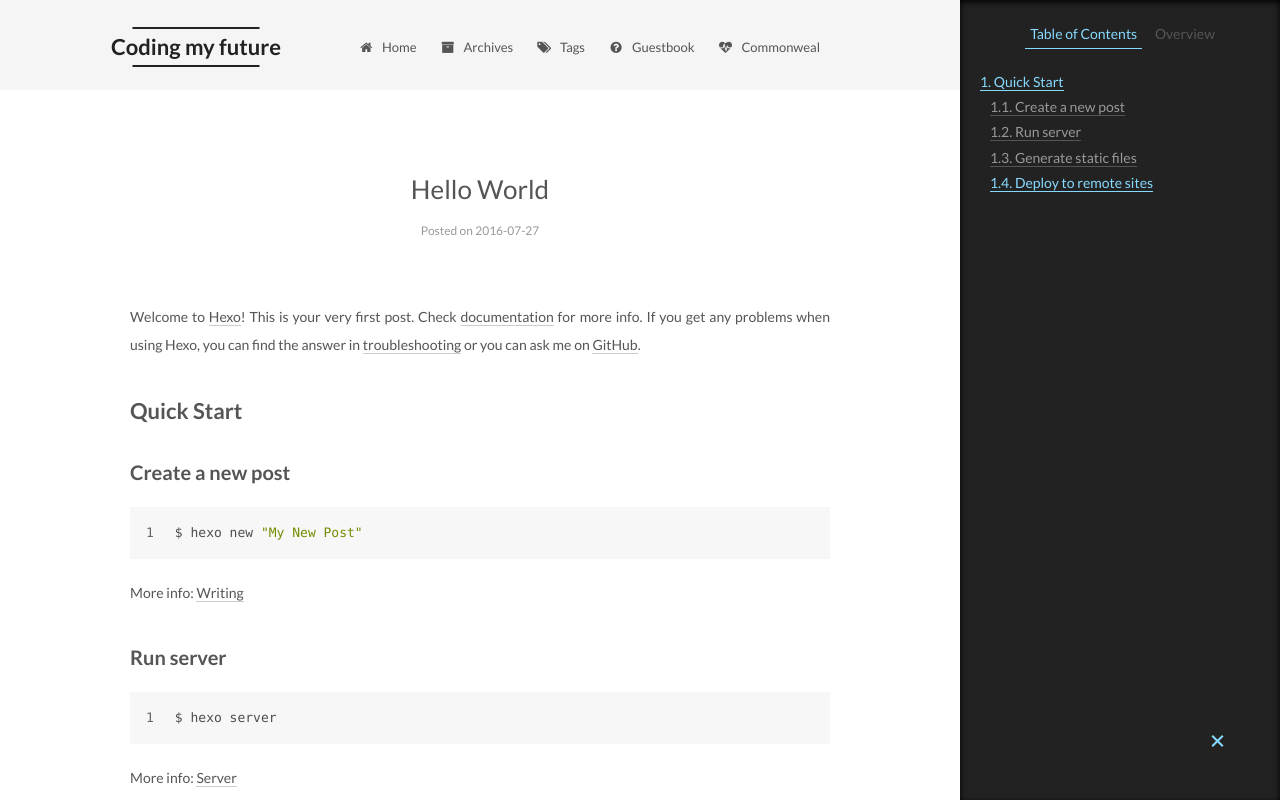
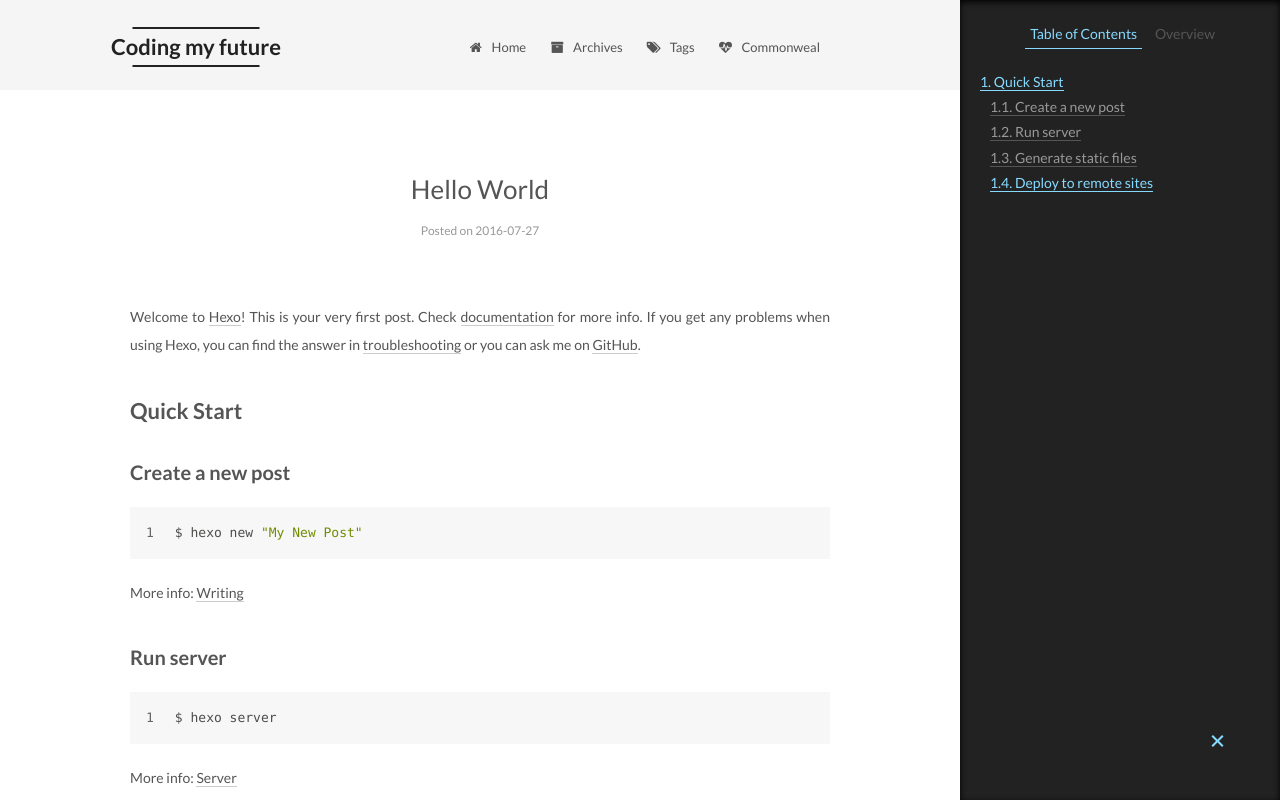
Before and after one commit to guyu0000/zengcai.github.io, a plain HTML site: page 2016/07/27/hello-world/index.html in a window 1280 px wide. Shown: the top 800 px of the page. Drawn offline with Linux system fonts and the light colour scheme.

Commit message:
Site updated: 2016-07-28 15:44:24

```diff
--- a/2016/07/27/hello-world/index.html
+++ b/2016/07/27/hello-world/index.html
@@ -195,16 +195,6 @@
               <i class="menu-item-icon fa fa-fw fa-tags"></i> <br />
 
             Tags
-          </a>
-        </li>
-
-
-        <li class="menu-item menu-item-guestbook">
-          <a href="/guestbook" rel="section">
-
-              <i class="menu-item-icon fa fa-fw fa-question-circle"></i> <br />
-
-            Guestbook
           </a>
         </li>
 
```
Also changed, not shown: 404.html (+0 -10 lines), archives/2016/07/index.html (+0 -10 lines), archives/2016/index.html (+0 -10 lines), archives/index.html (+0 -10 lines), guestbook/index.html (+0 -10 lines), index.html (+0 -10 lines), tags/index.html (+0 -10 lines).
